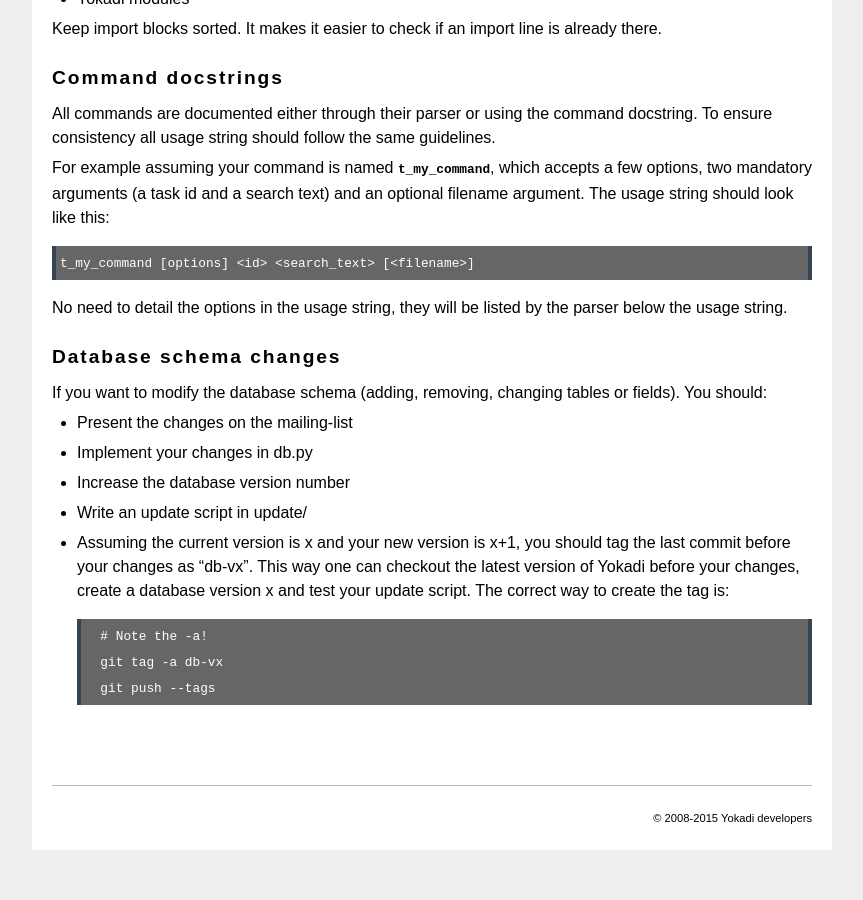
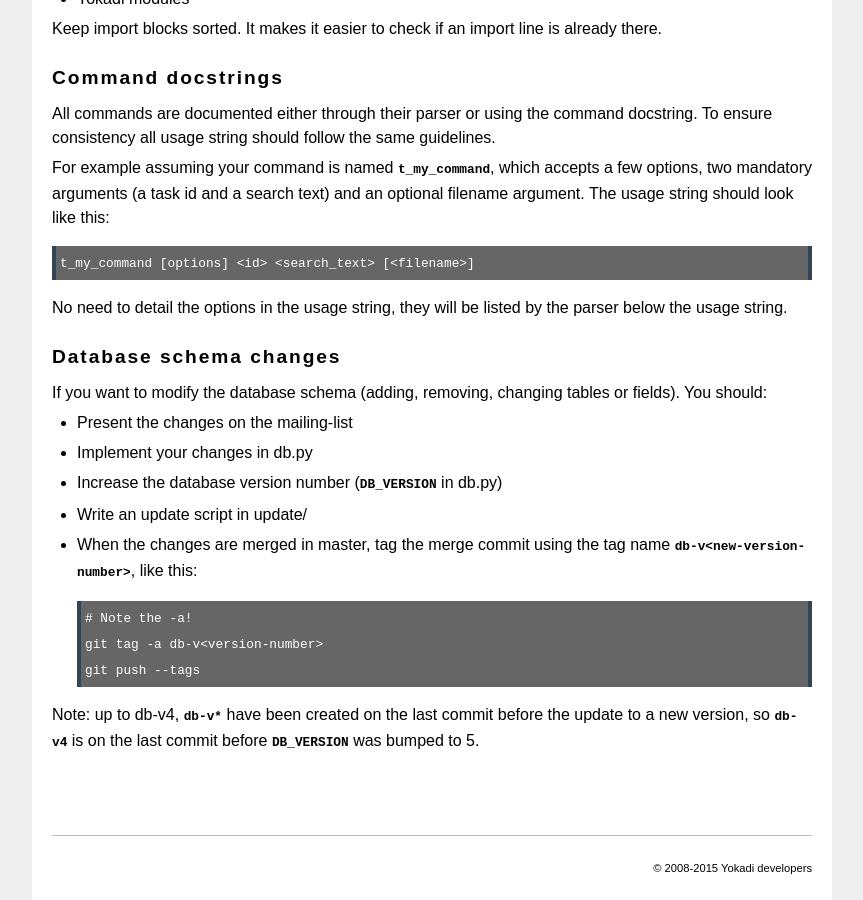
Before and after one commit to yokadi/yokadi.github.com, a Jekyll site: the page built from hacking.md, in a window 1280 px wide and 900 px high, scrolled down 1897 px. Shown: the whole window, without its empty margins (208-1071 px from the left). Built offline with Jekyll 4.4.1, drawn with Linux system fonts in a browser that asks for light colours; Markdown is read by kramdown in place of the engine named in the settings; before the commit the page ends 2747 px from its top, so only the background shows below that.

Commit message:
Ran updatedoc.py

```diff
--- a/hacking.md
+++ b/hacking.md
@@ -110,18 +110,19 @@ fields). You should:
 
 - Implement your changes in db.py
 
-- Increase the database version number
+- Increase the database version number (`DB_VERSION` in db.py)
 
 - Write an update script in update/
 
-- Assuming the current version is x and your new version is x+1, you should tag
-  the last commit *before* your changes as "db-vx".
-  This way one can checkout the latest version of Yokadi before your changes,
-  create a database version x and test your update script.
-  The correct way to create the tag is:
+- When the changes are merged in master, tag the merge commit using the tag
+  name `db-v<new-version-number>`, like this:
 
-        # Note the -a!
-        git tag -a db-vx
-        git push --tags
+      # Note the -a!
+      git tag -a db-v<version-number>
+      git push --tags
+
+Note: up to db-v4, `db-v*` have been created on the last commit before the
+update to a new version, so `db-v4` is on the last commit before `DB_VERSION`
+was bumped to 5.
 
 <!-- vim: set ts=4 sw=4 et: -->
```
Also changed, not shown: README.md.
